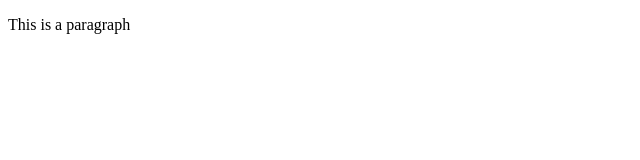
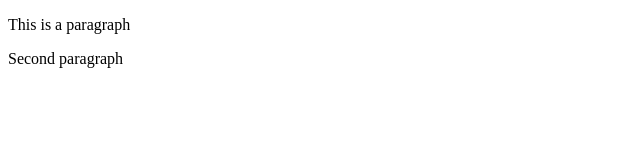
Before and after one commit to itsuj/git-example-project, a plain HTML site: page index.html in a window 1280 px wide. Shown: the whole page, without its empty margins (0-640 px from the left). Drawn offline with Linux system fonts and the light colour scheme.

Commit message:
Added 2nd para. Added 2nd page to project

```diff
--- a/index.html
+++ b/index.html
@@ -7,5 +7,6 @@
 </head>
 <body>
     <p>This is a paragraph</p>
+    <p>Second paragraph</p>
 </body>
 </html>
```
Also changed, not shown: index2.html (added, +1 -0 lines).
